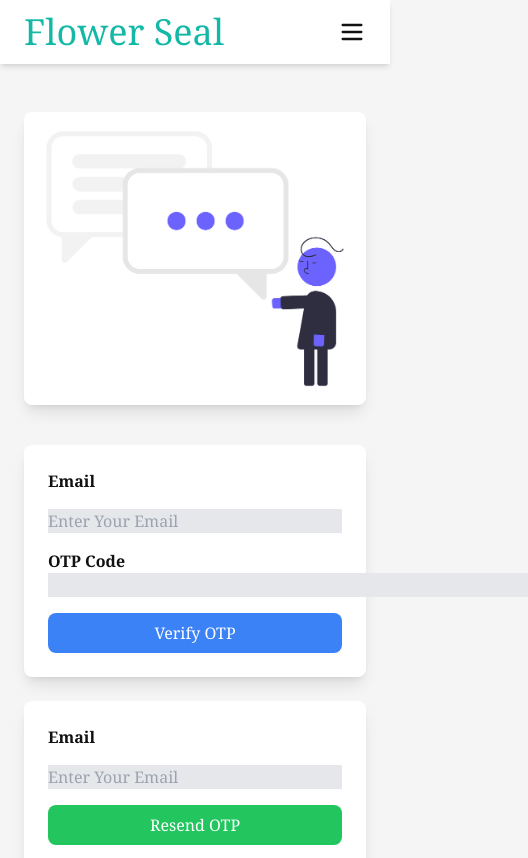
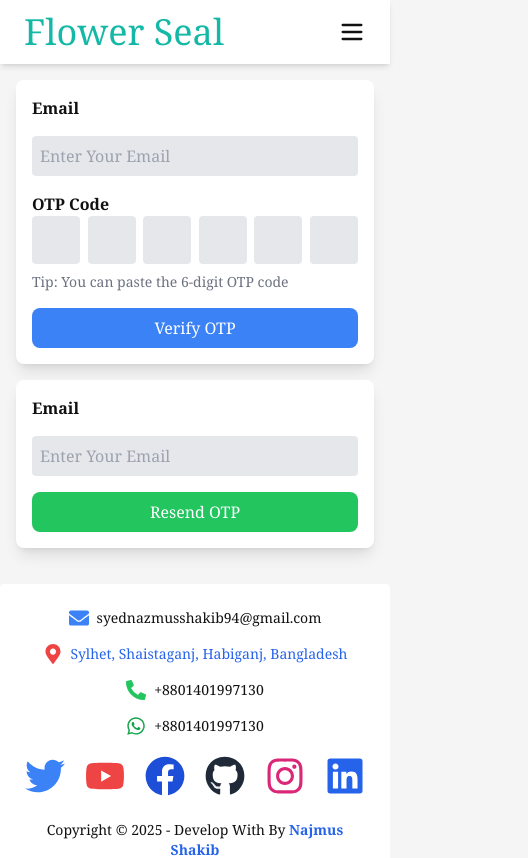
Before and after one commit to najmus-shakib01/Flower-Sell-Frontend, a React (Vite) app: page /otp in a window 390 px wide. Shown: the top 858 px of the page, 528 px wide, since content can reach past the window. Built offline with nearby package versions, Linux system fonts and the light colour scheme; no server answers.

Commit message:
feat(otp): otp very input fil responsive

```diff
--- a/src/Components/UNAUTHENTICATION/OTP/OTP.jsx
+++ b/src/Components/UNAUTHENTICATION/OTP/OTP.jsx
@@ -1,4 +1,4 @@
-import { useEffect, useState } from "react";
+import { useEffect, useState, useRef } from "react";
 import { Helmet } from "react-helmet-async";
 import { toast } from "react-hot-toast";
 import { useNavigate } from "react-router-dom";
@@ -12,6 +12,7 @@ const OTP = () => {
   const [timer, setTimer] = useState(0);
   const [loading, setLoading] = useState(false);
   const navigate = useNavigate();
+  const otpInputRefs = useRef([]);
 
   useEffect(() => {
     let interval;
@@ -30,6 +31,31 @@ const OTP = () => {
       const newOtp = [...otp];
       newOtp[index] = value;
       setOtp(newOtp);
+
+      // Auto focus to next input
+      if (value && index < 5) {
+        otpInputRefs.current[index + 1].focus();
+      }
+    }
+  };
+
+  const handleOtpPaste = (e) => {
+    e.preventDefault();
+    const pasteData = e.clipboardData.getData('text/plain').trim();
+    if (/^\d{6}$/.test(pasteData)) {
+      const pasteArray = pasteData.split('');
+      const newOtp = [...otp];
+      for (let i = 0; i < 6; i++) {
+        if (pasteArray[i]) {
+          newOtp[i] = pasteArray[i];
+        }
+      }
+      setOtp(newOtp);
+
+      // Focus on the last input after paste
+      if (otpInputRefs.current[5]) {
+        otpInputRefs.current[5].focus();
+      }
     }
   };
 
@@ -81,19 +107,19 @@ const OTP = () => {
   };
 
   return (
-    <div className="max-w-screen-xl mx-auto px-6 py-3 flex flex-col md:flex-row items-center justify-between gap-10 pt-28 container">
+    <div className="max-w-screen-xl mx-auto px-4 sm:px-6 py-3 flex flex-col md:flex-row items-center justify-between gap-6 md:gap-10 pt-20 md:pt-28 container">
       <Helmet>
         <title>OTP</title>
       </Helmet>
-      <div className="w-full md:w-1/2">
+      <div className="w-full md:w-1/2 hidden md:block">
         <img
           className="w-full rounded-lg shadow-lg"
           src="/otp.png"
           alt="Register Image"
         />
       </div>
-      <div className="flex flex-col gap-6 w-full md:w-1/2">
-        <div className="p-6 bg-white shadow-lg rounded-lg w-full">
+      <div className="flex flex-col gap-4 md:gap-6 w-full md:w-1/2">
+        <div className="p-4 sm:p-6 bg-white shadow-lg rounded-lg w-full">
           <form id="otp-form" className="space-y-4" onSubmit={handleVerifyOTP}>
             <label htmlFor="email" className="font-bold">
               Email
@@ -101,7 +127,7 @@ const OTP = () => {
             <input
               type="email"
               id="email"
-              className="input focus:outline-none focus:ring-2 focus:ring-blue-400 bg-gray-200 w-full"
+              className="input focus:outline-none focus:ring-2 focus:ring-blue-400 bg-gray-200 w-full p-2 rounded"
               placeholder="Enter Your Email"
               value={email}
               onChange={(e) => setEmail(e.target.value)}
@@ -109,29 +135,36 @@ const OTP = () => {
             />
             <div>
               <label className="font-bold">OTP Code</label>
-              <div className="flex w-full justify-between">
+              <div className="flex w-full justify-between gap-1 sm:gap-4">
                 {otp.map((digit, index) => (
                   <input
                     key={index}
+                    ref={(el) => (otpInputRefs.current[index] = el)}
                     type="text"
-                    className="input focus:outline-none focus:ring-2 focus:ring-blue-400 bg-gray-200 w-20"
+                    className="input focus:outline-none focus:ring-2 focus:ring-blue-400 bg-gray-200 w-12 h-12 sm:w-16 sm:h-16 text-center text-xl rounded"
                     maxLength="1"
                     value={digit}
                     onChange={(e) => handleOtpChange(index, e.target.value)}
+                    onPaste={index === 0 ? handleOtpPaste : null}
+                    inputMode="numeric"
+                    pattern="[0-9]*"
                   />
                 ))}
               </div>
+              <p className="text-sm text-gray-500 mt-2">
+                Tip: You can paste the 6-digit OTP code
+              </p>
             </div>
             <button
               type="submit"
-              className="bg-blue-500 text-white px-4 py-2 rounded-lg w-full md:w-1/3"
+              className="bg-blue-500 hover:bg-blue-600 text-white px-4 py-2 rounded-lg w-full md:w-1/3 transition-colors"
               disabled={loading}
             >
               {loading ? "Loading..." : "Verify OTP"}
             </button>
           </form>
         </div>
-        <div className="p-6 bg-white shadow-lg rounded-lg w-full">
+        <div className="p-4 sm:p-6 bg-white shadow-lg rounded-lg w-full">
           <form
             id="otp-resend-form"
             className="space-y-4"
@@ -143,7 +176,7 @@ const OTP = () => {
             <input
               type="email"
               id="email_resend"
-              className="input focus:outline-none focus:ring-2 focus:ring-blue-400 bg-gray-200 w-full"
+              className="input focus:outline-none focus:ring-2 focus:ring-blue-400 bg-gray-200 w-full p-2 rounded"
               placeholder="Enter Your Email"
               value={emailResend}
               onChange={(e) => setEmailResend(e.target.value)}
@@ -151,7 +184,7 @@ const OTP = () => {
             />
             <button
               type="submit"
-              className="bg-green-500 text-white px-4 py-2 rounded-lg w-full md:w-1/3"
+              className="bg-green-500 hover:bg-green-600 text-white px-4 py-2 rounded-lg w-full md:w-1/3 transition-colors"
               disabled={resendDisabled}
             >
               {resendDisabled ? `Resend OTP (${timer}s)` : "Resend OTP"}
```
